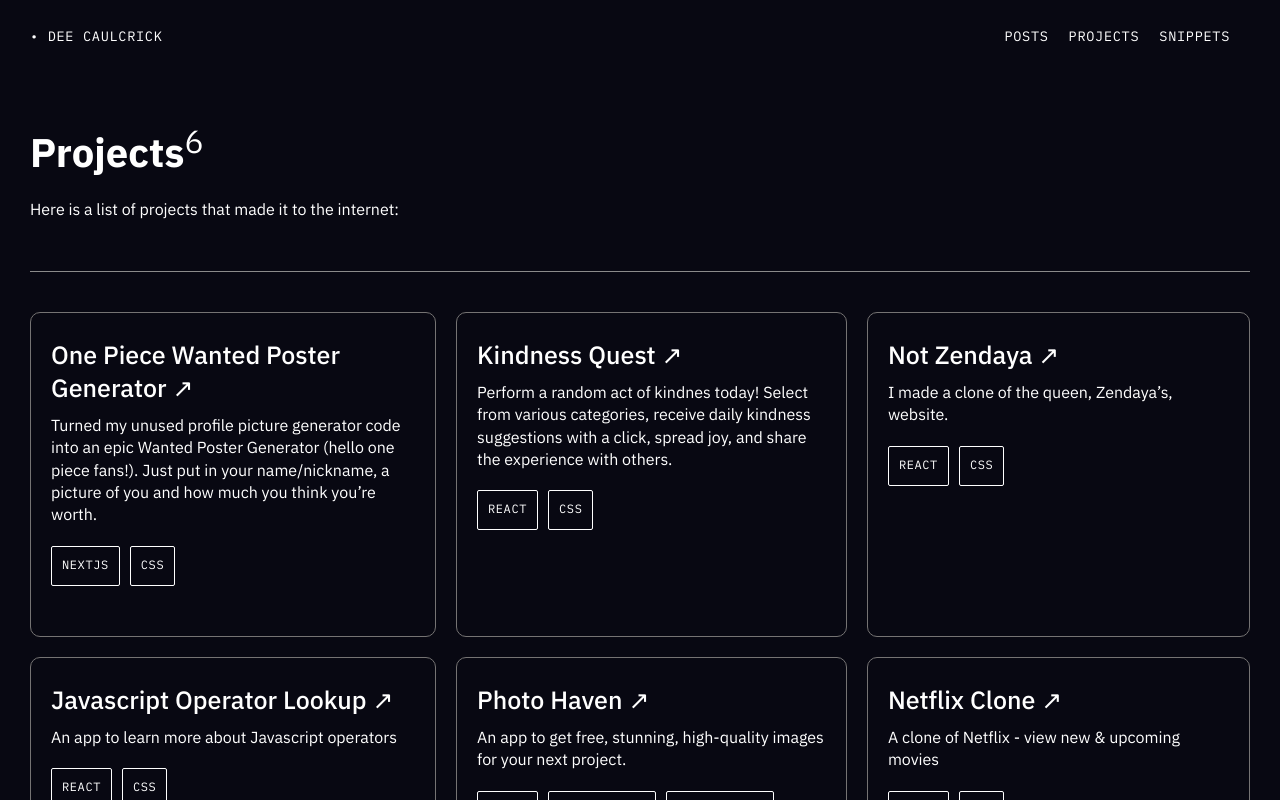
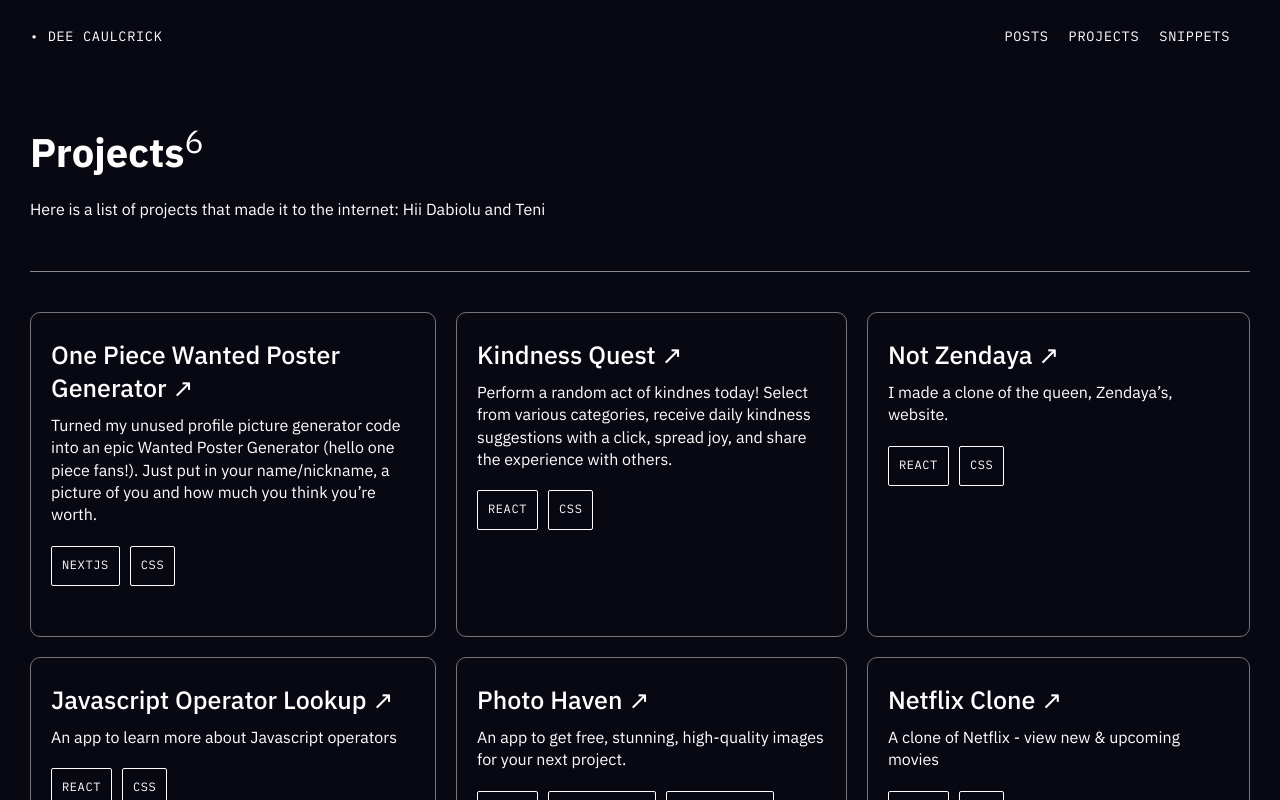
Before and after one commit to deecaulcrick/next-blog, a Next.js app: page /projects in a window 1280 px wide. Shown: the top 800 px of the page. Built offline with nearby package versions, Linux system fonts and the light colour scheme.

Commit message:
said hi to Dabi and Teni

```diff
--- a/app/projects/page.js
+++ b/app/projects/page.js
@@ -1,35 +1,41 @@
-import Link from 'next/link'
-import projectsData from '../../index/projects'
+import Link from "next/link";
+import projectsData from "../../index/projects";
 const projects = () => {
   return (
     <div className="projects">
-            <div className='hero-container'>
-
-                <h1 className='page-title'>Projects<sup className='superscript'>{projectsData.length}</sup></h1>
-                <p>Here is a list of projects that made it to the internet:</p>
-
+      <div className="hero-container">
+        <h1 className="page-title">
+          Projects<sup className="superscript">{projectsData.length}</sup>
+        </h1>
+        <p>
+          Here is a list of projects that made it to the internet: Hii Dabiolu
+          and Teni
+        </p>
       </div>
       <div className="project-list">
+        {projectsData.map((project) => (
+          <div className="project-card" key={project.id}>
+            <h2>
+              <Link
+                href={project.link}
+                target="_blank"
+              >{`${project.title} ↗`}</Link>
+            </h2>
 
-                {projectsData.map((project) => (
-                    <div className='project-card' key={project.id}>
-                        <h2><Link href={project.link} target='_blank'>{`${project.title} ↗`}</Link></h2>
-
-                        <p className='project-excerpt'>{project.desc}</p>
+            <p className="project-excerpt">{project.desc}</p>
 
             <div className="category-box">
               {project.tools.map((tool, id) => (
-                                <div key={id} className="category">{tool}</div>
-
-
+                <div key={id} className="category">
+                  {tool}
+                </div>
               ))}
             </div>
           </div>
         ))}
-
       </div>
     </div>
-    )
-}
+  );
+};
 
-export default projects
+export default projects;
```
Lines whose indentation alone changed are shown as unchanged.
